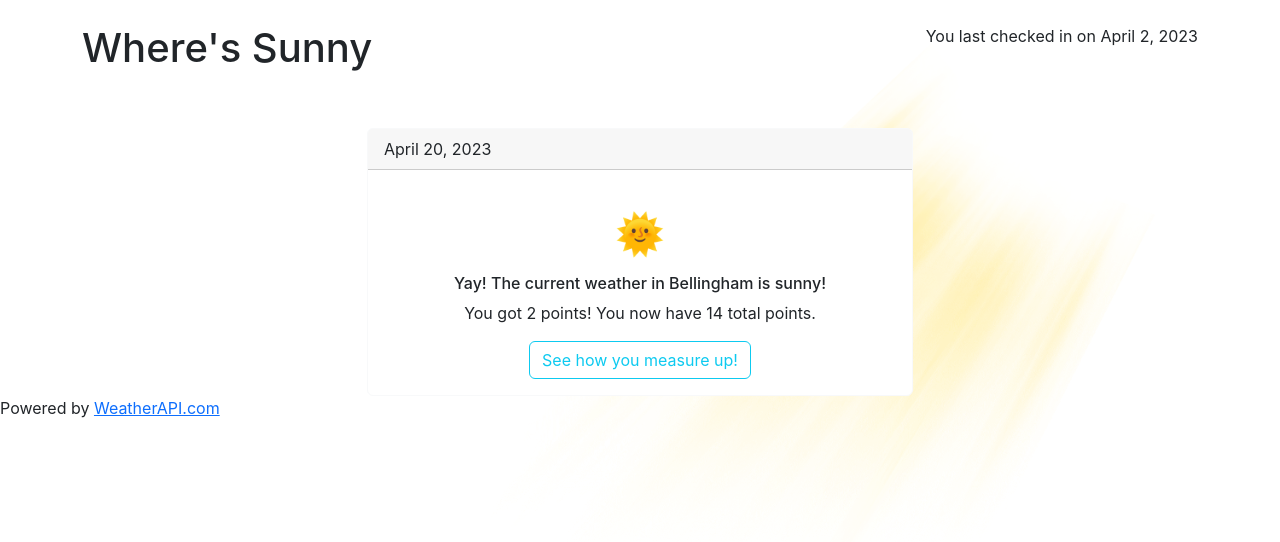
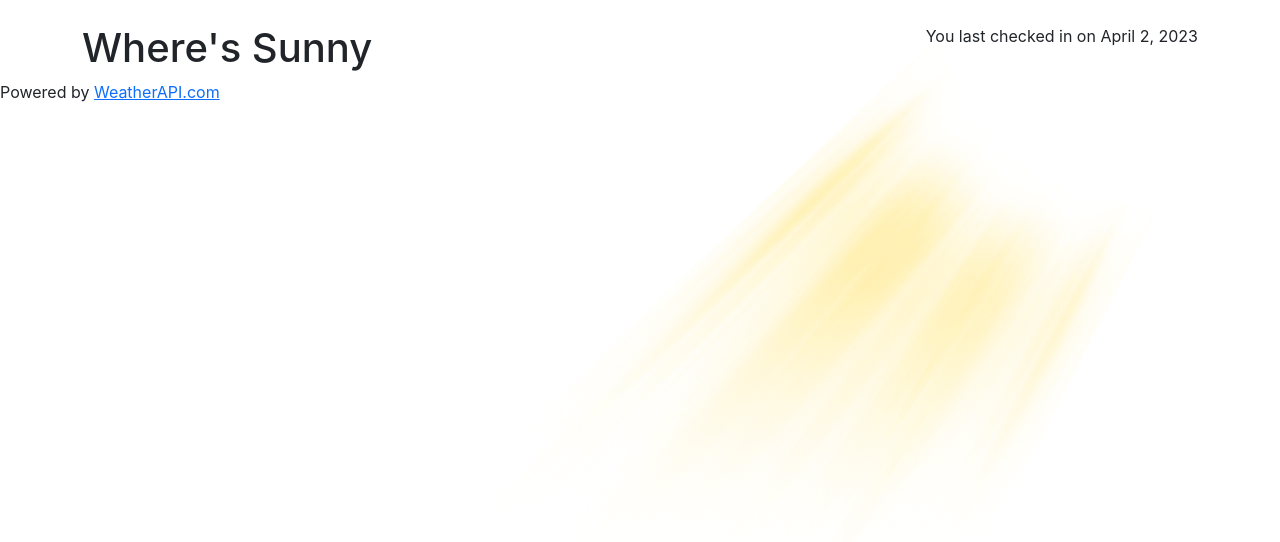
Before and after one commit to espressoGoddess/wheres_sunny, a React (Create React App) app: page /you-just-checked-in-successfully in a window 1280 px wide. Shown: the top 542 px of the page. Built offline with nearby package versions, Linux system fonts and the light colour scheme.

Commit message:
Update Success component to dynamically add content from currentLog

```diff
--- a/src/Components/Success/Success.js
+++ b/src/Components/Success/Success.js
@@ -1,25 +1,42 @@
 import './Success.css';
-import { useHistory } from 'react-router-dom'
+import React, { useEffect } from 'react';
+import { useHistory } from 'react-router-dom';
+import { DateTime } from 'luxon';
 import { Button, Card, Col, Row, Container } from 'react-bootstrap';
 
-export default function Success({ log }) {
+export default function Success({ log, setLogs }) {
+
+  useEffect(() => {
+    setLogs(JSON.parse(localStorage.getItem('user1_checkin')));
+  }, [])
+
+  const formattedDate = () => {
+    if (log) {
+      return DateTime.fromFormat(log.date, 'yyyy-MM-dd').toLocaleString(DateTime.DATE_MED);
+    }
+  }
+
   const history = useHistory();
   const routeToStats = () => {
     history.push('/see-your-points');
   }
   return (
+    log ?
     <Container>
       <Row>
         <Col md={{span: 6, offset: 3}}>
           <Card className='text-center mt-5' border='light'>
-            <Card.Header className='text-start'>April 20, 2023</Card.Header>
+            <Card.Header className='text-start'>{formattedDate()}</Card.Header>
             <Card.Body>
               <Card.Title className='mt-4 fs-1'>🌞</Card.Title>
               <Card.Subtitle className='mt-3'>
-                Yay! The current weather in Bellingham is sunny!
+                Success, You checked in!
               </Card.Subtitle>
               <Card.Text className='mt-2'>
-                You got 2 points! You now have 14 total points.
+                The current weather in {log.location.city}, {log.location.state} is {log.weather_condition}.
+                </Card.Text>
+              <Card.Text className='mt-2'>
+                You got {log.pointsReceived} points. You now have  total points.
               </Card.Text>
               <Button variant='outline-info' onClick={routeToStats}>See how you measure up!</Button>
             </Card.Body>
@@ -27,5 +44,6 @@ export default function Success({ log }) {
         </Col>
       </Row>
     </Container>
+    : null
   );
 }
```
